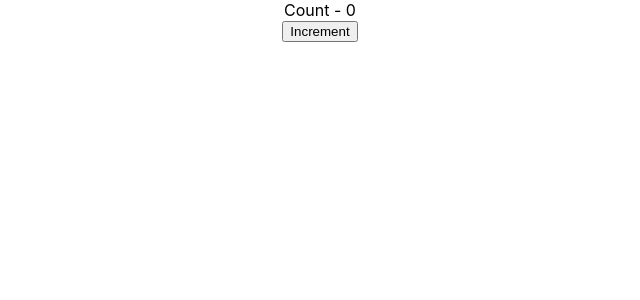
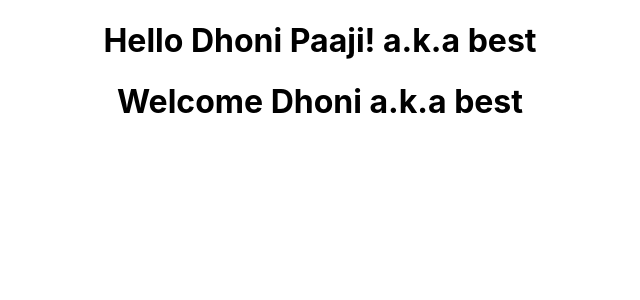
Before and after one commit to ashiscs/BEGIN, a React (Create React App) app in the folder ashis/practice/: page / in a window 1280 px wide. Shown: the top 300 px of the page, without its empty margins (320-960 px from the left). Built offline with nearby package versions, Linux system fonts and the light colour scheme.

Commit message:
Destructuring props and state
Signed-off-by: ashiscs <ashissingh640@gmail.com>

```diff
--- a/ashis/practice/src/App.js
+++ b/ashis/practice/src/App.js
@@ -10,7 +10,8 @@ import Counter from "./components/Counter";
 function App() {
   return (
     <div className="App">
-      <Counter />
+      <Greet name="Dhoni" hero="best" />
+      <Welcome name="Dhoni" hero="best" />
     </div>
   );
 }
--- a/ashis/practice/src/components/Greet.js
+++ b/ashis/practice/src/components/Greet.js
@@ -5,12 +5,12 @@ import React from "react";
 //}
 
 const Greet = (props) => {
+  const { name, hero } = props;
   return (
     <div>
       <h1>
-        Hello {props.name} Paaji! a.k.a {props.hero}
+        Hello {name} Paaji! a.k.a {hero}
       </h1>
-      {props.children}
     </div>
   );
 };
--- a/ashis/practice/src/components/Welcome.js
+++ b/ashis/practice/src/components/Welcome.js
@@ -2,9 +2,10 @@ import React, { Component } from "react";
 
 class Welcome extends Component {
   render() {
+    const { name, hero } = this.props;
     return (
       <h1>
-        Welcome {this.props.name} a.k.a {this.props.hero}
+        Welcome {name} a.k.a {hero}
       </h1>
     );
   }
```
